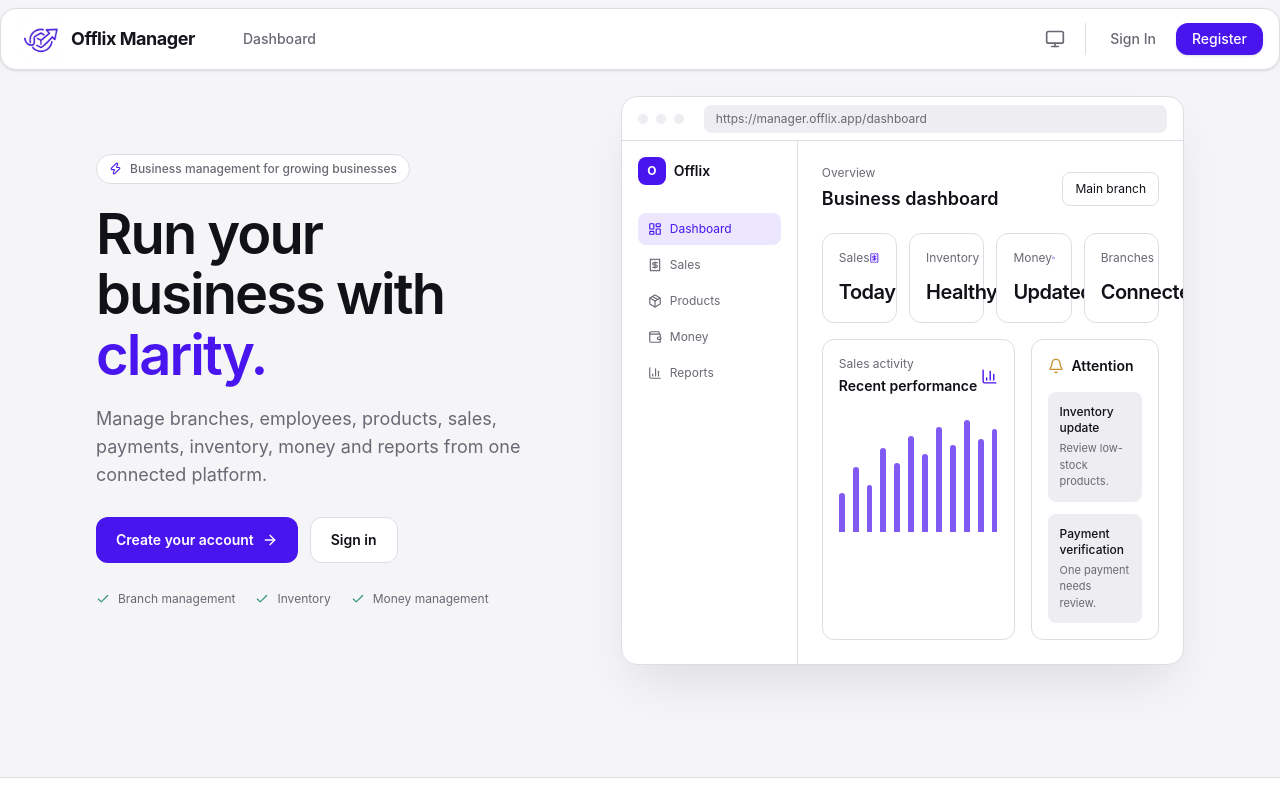
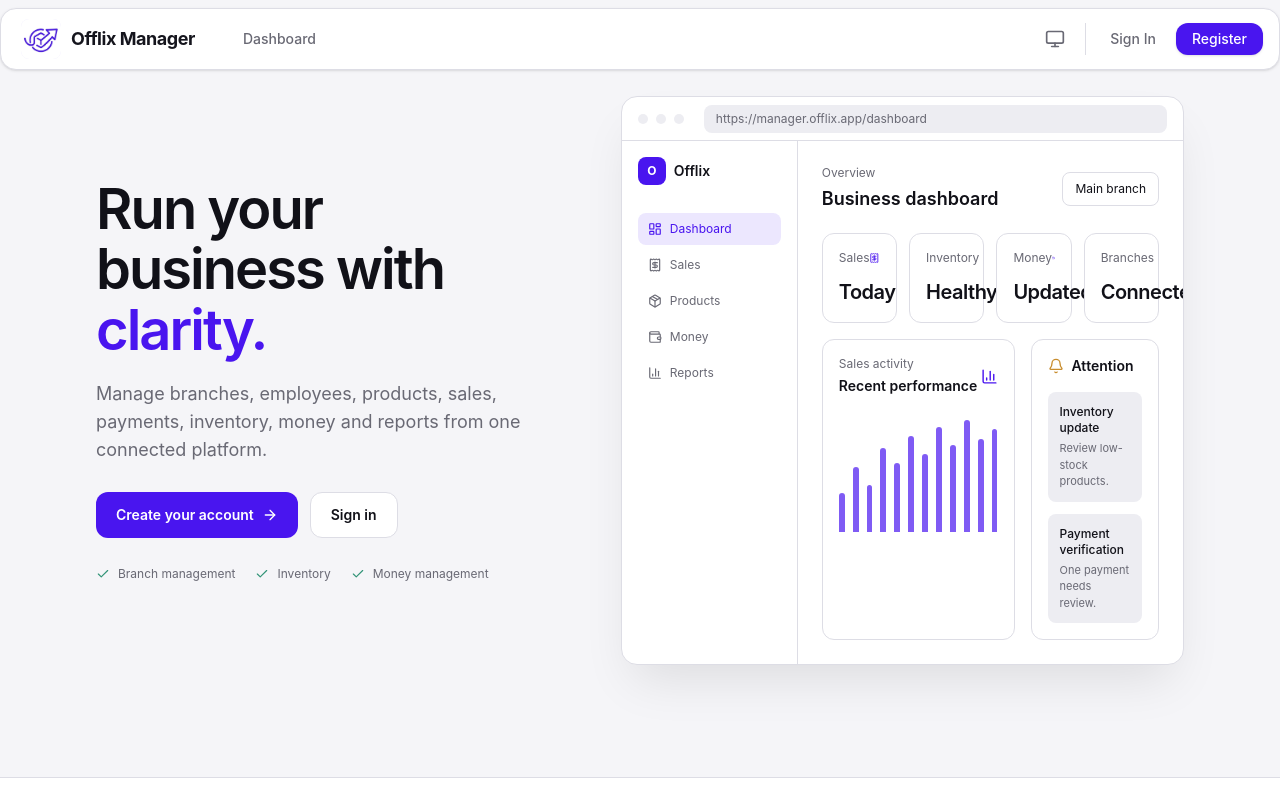
Before and after one commit to abdulazizi7878/offlix-manager, a Next.js app: page / in a window 1280 px wide. Shown: the top 800 px of the page. Built offline with nearby package versions, Linux system fonts and the light colour scheme.

Commit message:
before gta6

```diff
--- a/app/page.jsx
+++ b/app/page.jsx
@@ -838,16 +838,6 @@ export default function HomePage() {
               initial="hidden"
               animate="show"
             >
-              <motion.div
-                variants={fadeUp}
-                className="mb-5 inline-flex items-center gap-2 rounded-full border border-[var(--border)] bg-[var(--card)] px-3 py-1.5 text-xs font-medium text-[var(--muted-foreground)]"
-              >
-                <Zap
-                  size={13}
-                  className="text-[var(--primary)]"
-                />
-                Business management for growing businesses
-              </motion.div>
 
               <motion.h1
                 variants={fadeUp}
```
